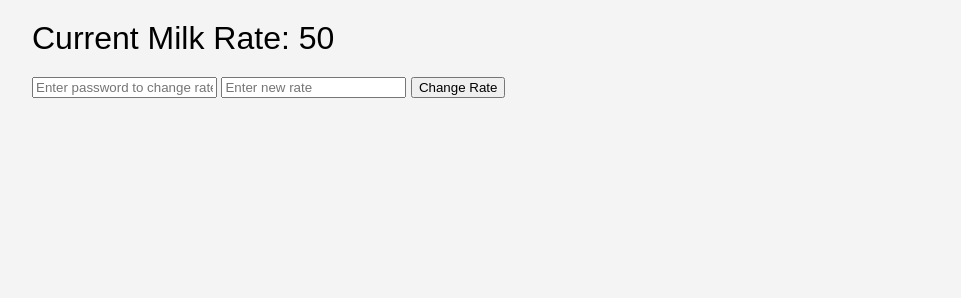
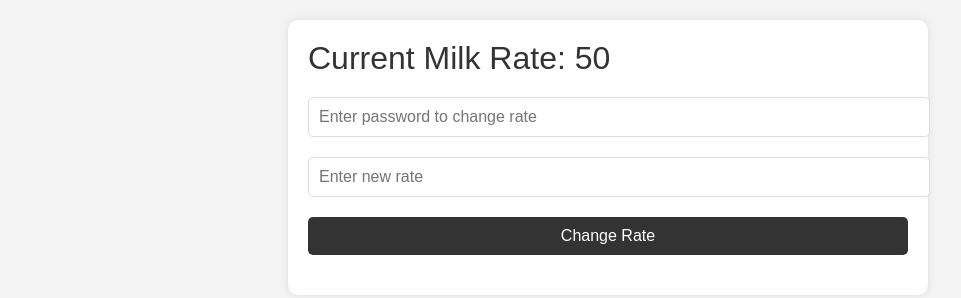
Before and after one commit to imtiyazakiwat/Milk-Dairy-Report, a plain HTML site: page milkrate.html in a window 1280 px wide. Shown: the whole page, without its empty margins (32-993 px from the left). Drawn offline with Linux system fonts and the light colour scheme.

```diff
--- a/milkrate.html
+++ b/milkrate.html
@@ -12,20 +12,43 @@
 
         .container {
             width: 90%;
+            max-width: 600px;
             margin: 20px auto;
+            padding: 20px;
+            background-color: #fff;
+            box-shadow: 0px 0px 10px rgba(0, 0, 0, 0.1);
+            border-radius: 10px;
         }
 
         .rate-display {
             font-size: 2em;
             margin-bottom: 20px;
+            color: #333;
         }
 
         .password-input, .rate-input {
-            margin-bottom: 10px;
+            width: 100%;
+            padding: 10px;
+            margin-bottom: 20px;
+            border: 1px solid #ddd;
+            border-radius: 5px;
+            font-size: 1em;
+        }
+
+        button {
+            width: 100%;
+            padding: 10px;
+            border: none;
+            color: #fff;
+            background-color: #333;
+            border-radius: 5px;
+            font-size: 1em;
+            cursor: pointer;
         }
 
         .error-message {
             color: red;
+            margin-top: 20px;
         }
     </style>
 </head>
@@ -39,7 +62,7 @@
     </div>
 
     <script>
-        const password = 'srkant123';
+        const password = 'srikant123';
         const defaultRate = 50;
         let currentRate = localStorage.getItem('milkRate') || defaultRate;
 
```
Also changed, not shown: firebase-config.js (added, +15 -0 lines).
